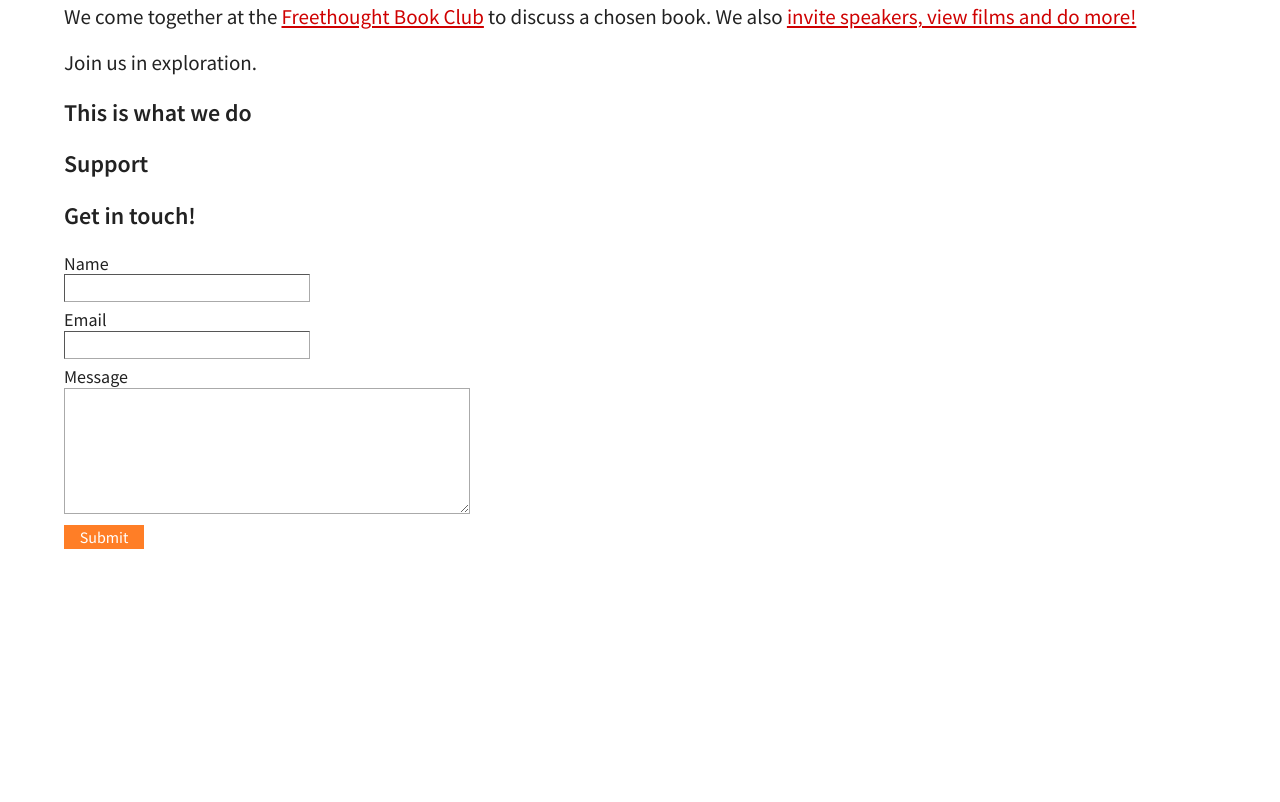
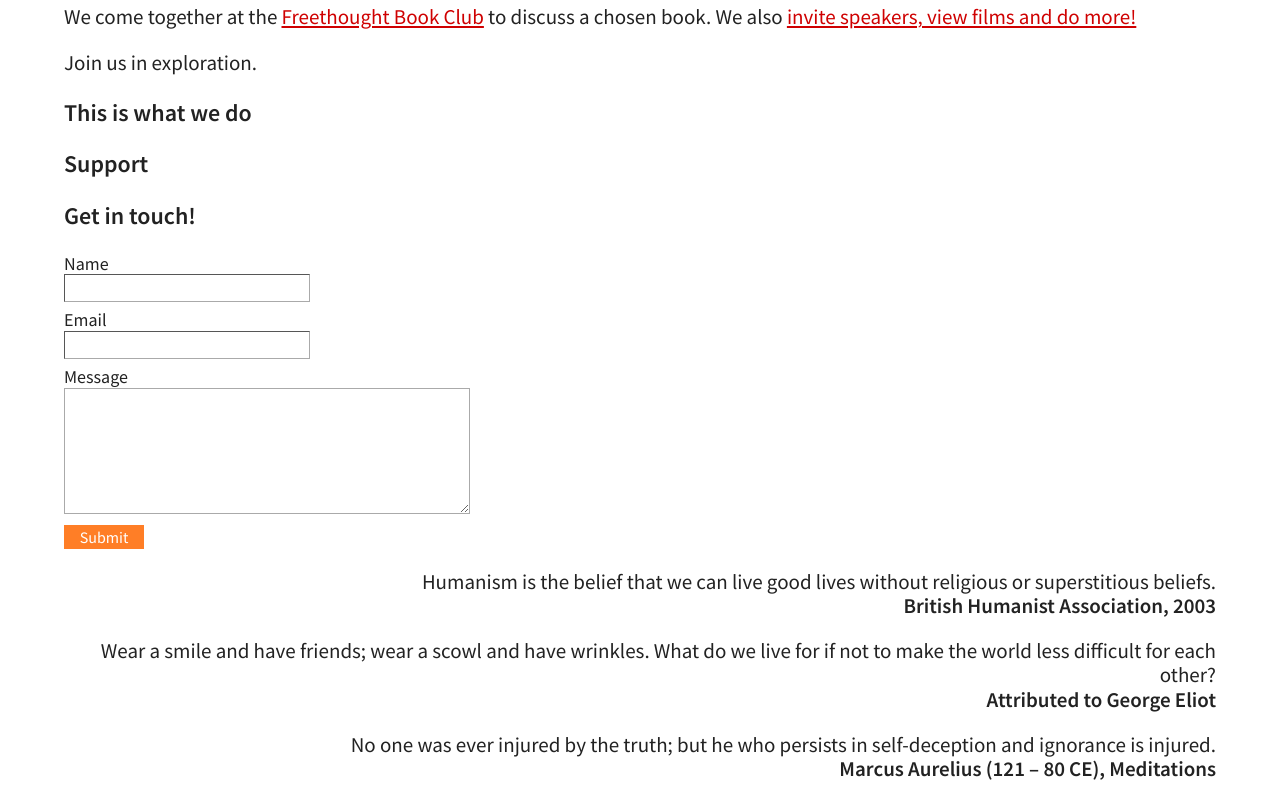
Before and after one commit to tendryll/mfa, a website built with Parcel: page index.html in a window 1280 px wide. Shown: the part 807-1609 px from the top of the page. Before the commit the page ends 1364 px from the top, so only its background shows below. Built offline with nearby package versions, Linux system fonts and the light colour scheme.

Commit message:
Added quotes

```diff
--- a/css/main.css
+++ b/css/main.css
@@ -373,6 +373,15 @@ input[type="submit"] {
   border: 0 none;
 }
 
+#quotes p {
+  text-align: right;
+}
+
+#quotes p span {
+  font-weight: bold;
+  display: block;
+}
+
 /*input:focus {*/
 /*  outline: none !important;*/
 /*  border-color: #719ECE;*/
--- a/index.html
+++ b/index.html
@@ -83,9 +83,9 @@
   </div>
 
   <div id="events">
-<!--    <div>-->
-<!--      Freethought Book Club via Zoom-->
-<!--    </div>-->
+    <!--    <div>-->
+    <!--      Freethought Book Club via Zoom-->
+    <!--    </div>-->
     <h3>This is what we do</h3>
     <p></p>
   </div>
@@ -107,42 +107,26 @@
         <input type="email" id="email" name="email" class="form-value"/>
       </div>
 
-<!--      <div>-->
-<!--        <label for="subject" class="form-label">Subject</label>-->
-<!--        <input type="text" id="subject" name="subject" class="form-value"/>-->
-<!--      </div>-->
-
       <div>
         <label for="message" class="form-label">Message</label>
         <textarea id="message" name="message" class="form-value" maxlength="250"></textarea>
       </div>
 
       <div>
-        <input type="submit" value="Submit" />
+        <input type="submit" value="Submit"/>
       </div>
     </div>
 
-<!--    <div class="form-body">-->
-<!--      <div class="form-row"><label class="form-label">Name: <span class="form-req">*</span></label><input type="text"-->
-<!--                                                                                                          name="name"-->
-<!--                                                                                                          class="form-value">-->
-<!--      </div>-->
-<!--      <div class="form-row"><label class="form-label">Email: <span class="form-req">*</span></label><input type="text"-->
-<!--                                                                                                           name="email"-->
-<!--                                                                                                           class="form-value"><label-->
-<!--        class="form-label opt-in-label"><input type="checkbox" name="opt-in" class="opt-in-checkbox"><span-->
-<!--        class="opt-in">Check here to receive email updates</span></label></div>-->
-<!--      <div class="form-row"><label class="form-label">Subject: <span class="form-req">*</span></label><input type="text"-->
-<!--                                                                                                             name="subject"-->
-<!--                                                                                                             class="form-value">-->
-<!--      </div>-->
-<!--      <div class="form-row"><label class="form-label">Message: <span class="form-req">*</span></label><textarea-->
-<!--        name="message" class="form-value"></textarea></div>-->
-<!--      <div class="form-row"><input type="submit" value="Submit" class="form-submit" onclick="return false;"></div>-->
-<!--    </div>-->
-<!--    <div id="msg_6cb32f2a36194df093ca033bdafd0031" class="form-message" style="display:none;"> Thank you for contacting-->
-<!--      us! If needed, you will hear back within 48-72 hours.-->
-<!--    </div>-->
+    <div id="quotes">
+      <p>Humanism is the belief that we can live good lives without religious or superstitious beliefs.
+        <span>British Humanist Association, 2003</span></p>
+
+      <p>Wear a smile and have friends; wear a scowl and have wrinkles. What do we live for if not to make the world
+        less difficult for each other? <span>Attributed to George Eliot</span></p>
+
+      <p>No one was ever injured by the truth; but he who persists in self-deception and ignorance is injured.
+        <span>Marcus Aurelius (121 – 80 CE), Meditations</span></p>
+    </div>
   </div>
 </main>
 
```
